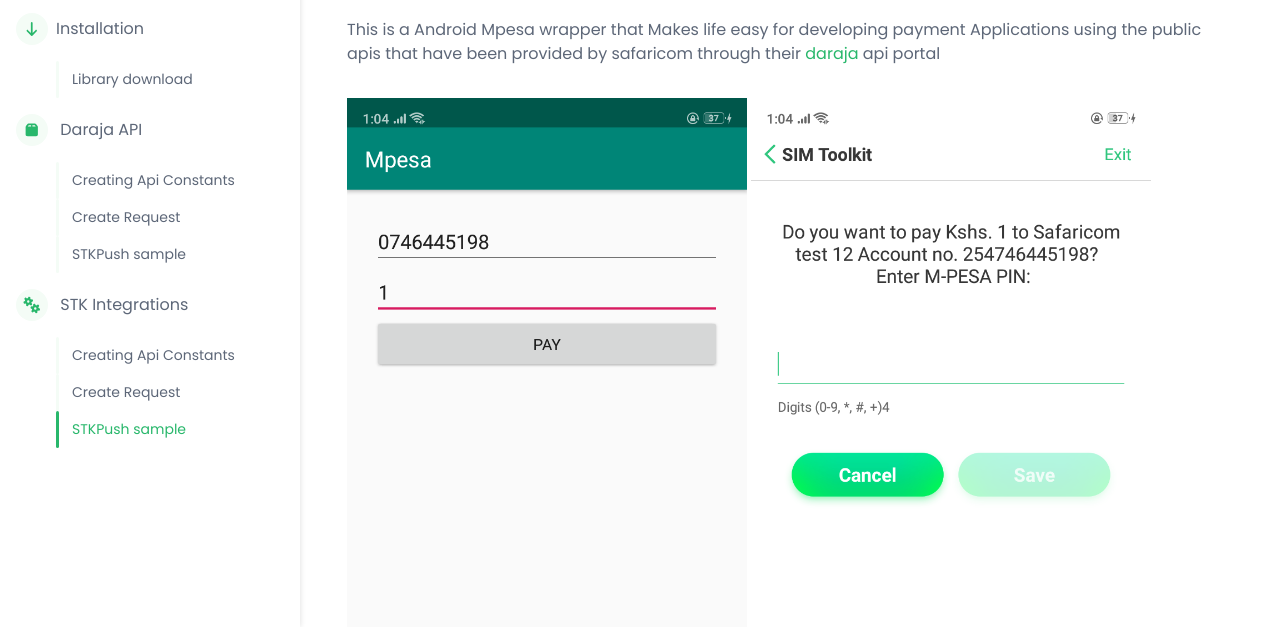
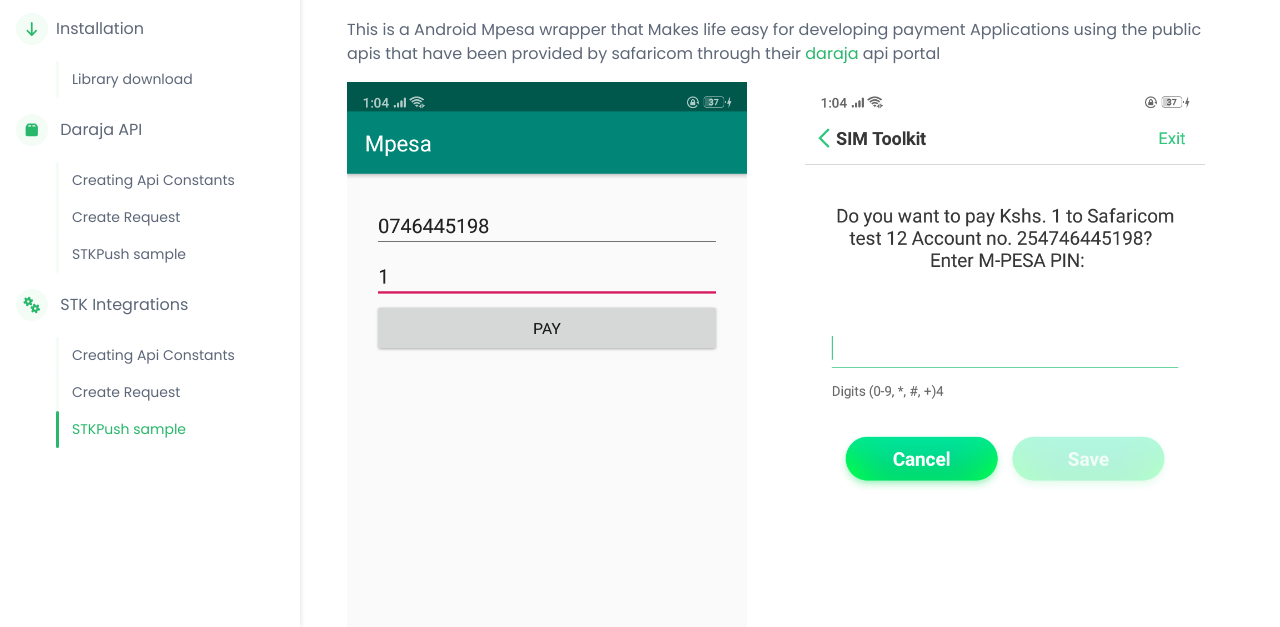
Before and after one commit to jamesnyakush/Mpesa, a plain HTML site: page docs/index.html in a window 1280 px wide. Shown: the part 173-800 px from the top of the page. Drawn offline with nearby package versions, Linux system fonts and the light colour scheme.

Commit message:
Update index.html

```diff
--- a/docs/index.html
+++ b/docs/index.html
@@ -162,9 +162,13 @@
 								This is a Android Mpesa wrapper that Makes life easy for developing payment
 								Applications using the public apis that have been provided by safaricom through their <a target="_blank" href="https://developer.safaricom.co.ke/apis">daraja</a>  api portal
 							</p>
-							<div class="docs-code-block">
-								<img src="img/app.png" width="400" alt="">
-								<img src="img/stk.png" width="400" alt="">
+							<div class="row">
+								<div class="col-md-6">
+									<img src="img/app.png" width="400" alt="">
+								</div>
+								<div class="col-md-6">
+									<img src="img/stk.png" width="400" alt="">
+								</div>
 							</div>
 						</section>
 				    </header>
```
